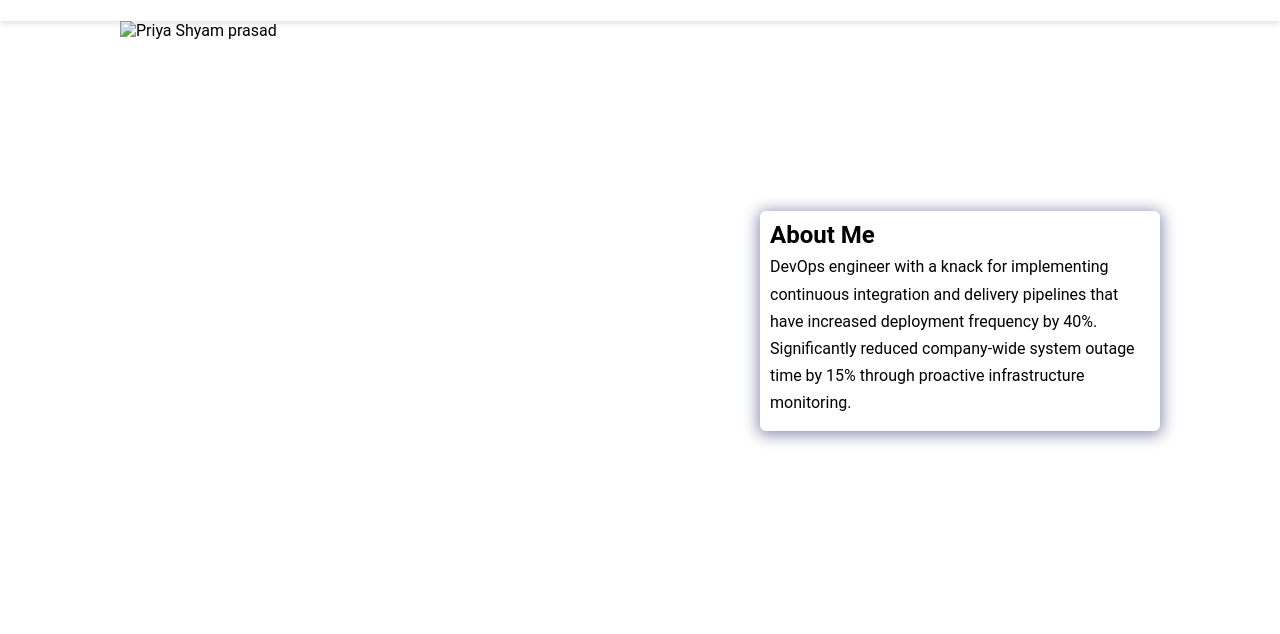
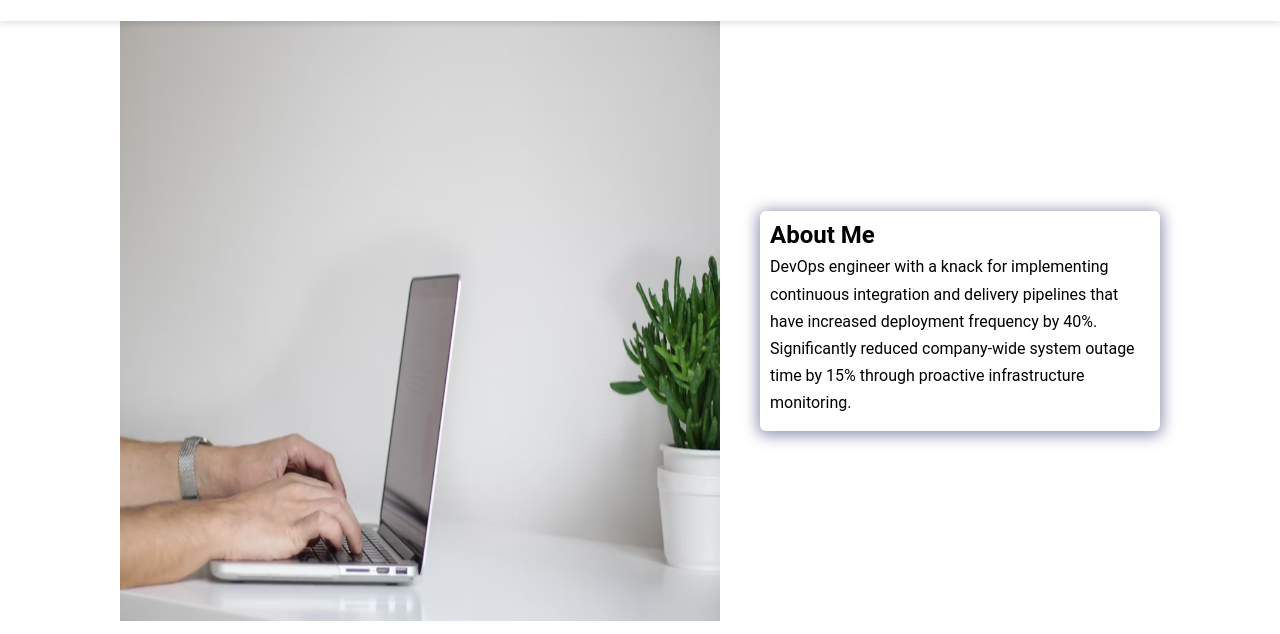
Before and after one commit to Priya-Shyam/Profile, a plain HTML site: page index.html in a window 1280 px wide. Shown: the part 55-689 px from the top of the page. Drawn offline with nearby package versions, Linux system fonts and the light colour scheme; a web font is replaced by a local one.

Commit message:
Update index.html

```diff
--- a/index.html
+++ b/index.html
@@ -26,7 +26,7 @@
 </nav>
   <section class="hero" id="about">
       <img
-        src="images/photo.avif"
+        src="photo.avif"
         alt="Priya Shyam prasad"
         loading="lazy"
         class="hero-img"
```
